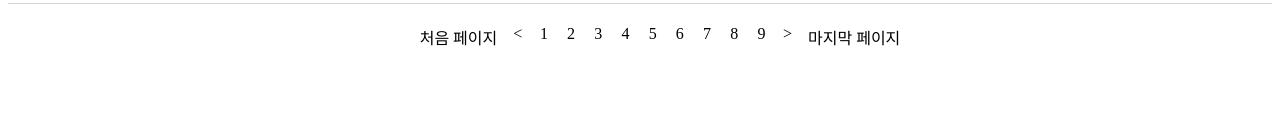
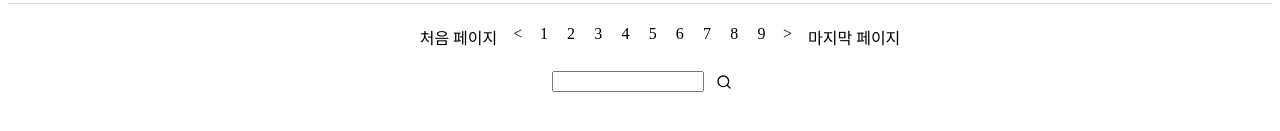
Before and after one commit to modern-agile-team/dongurami-front, a Next.js app: page /notice in a window 1280 px wide. Shown: the part 609-740 px from the top of the page. Built offline with nearby package versions, Linux system fonts and the light colour scheme.

Commit message:
Add(soonki/searching): Create NoticeSearch Components

```diff
--- a/src/components/Notice/Notice.js
+++ b/src/components/Notice/Notice.js
@@ -1,6 +1,7 @@
-import Header from '../Common/Header';
+import Header from "../Common/Header";
 import NoticeTable from "./NoticeTable";
-import NoticePagination from './NoticePagination';
+import NoticePagination from "./NoticePagination";
+import NoticeSearch from "./NoticeSearch";
 
 function Notice() {
   return (
@@ -9,6 +10,7 @@ function Notice() {
       <div>
         <NoticeTable />
         <NoticePagination />
+        <NoticeSearch />
       </div>
     </div>
   );
--- /dev/null
+++ b/src/components/Notice/NoticeSearch.js
@@ -0,0 +1,13 @@
+import React from "react";
+import styles from "./NoticeSearch.module.sass";
+import { FiSearch } from "react-icons/fi";
+
+function NoticeSearch() {
+  return (
+    <div className={styles.inputForm}>
+      <input type="text" className={styles.input} />
+      <FiSearch className={styles.FiSearch} />
+    </div>
+  );
+}
+export default NoticeSearch;
--- /dev/null
+++ b/src/components/Notice/NoticeSearch.module.sass
@@ -0,0 +1,17 @@
+.inputForm
+    display: flex
+    justify-content: center
+    align-items: center
+    margin: 0 auto
+    width: 15vw
+    height: 3vh
+
+.input
+    width: 100%
+    margin-right: 0.5rem
+    margin-left: 0.5rem
+
+.FiSearch
+    width: 2rem
+    &:hover
+        cursor: pointer
```
